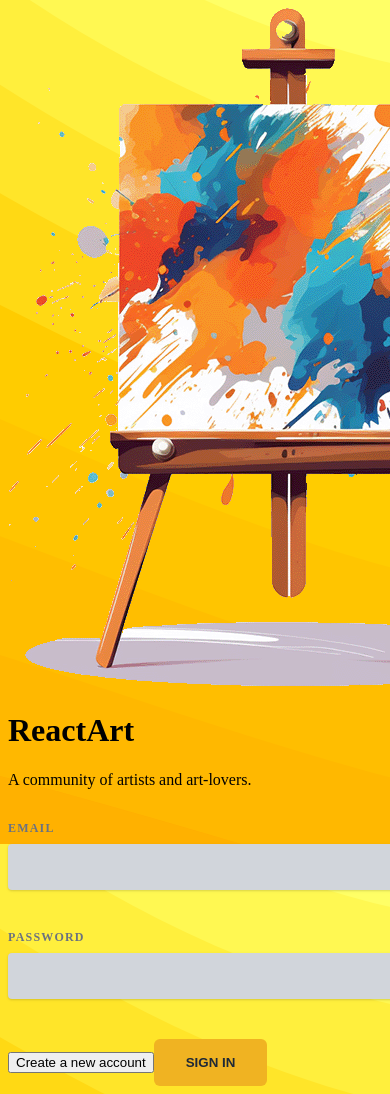
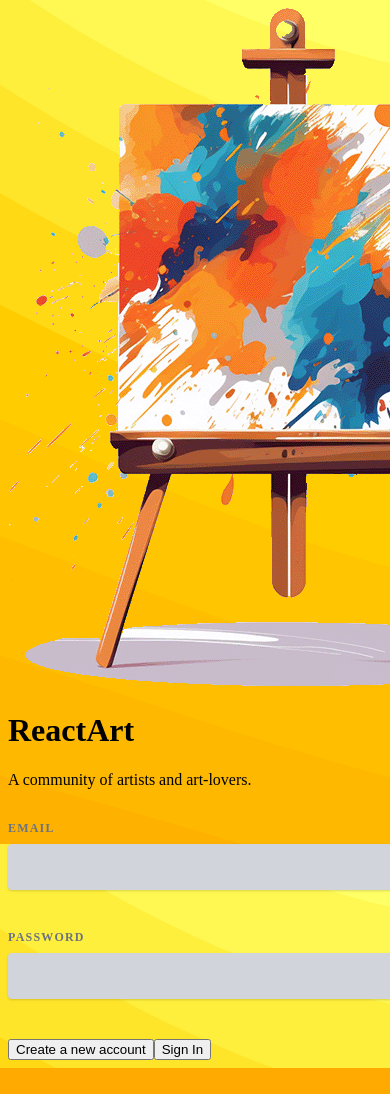
Before and after one commit to ikalakhi/reactArt, a React (Vite) app: page / in a window 390 px wide. Shown: the top 1094 px of the page. After the commit the page ends 1068 px from the top, so only its background shows below. Built offline with nearby package versions, Linux system fonts and the light colour scheme.

Commit message:
Tailwind: Media Queries & Pseudo Selectors

```diff
--- a/src/components/Button.jsx
+++ b/src/components/Button.jsx
@@ -1,20 +1,3 @@
-import { styled } from 'styled-components';
-
-const Button = styled.button`
-  &{
-    padding: 1rem 2rem;
-    font-weight: 600;
-    text-transform: uppercase;
-    border-radius: 0.25rem;
-    color: #1f2937;
-    background-color: #f0b322;
-    border-radius: 6px;
-    border: none;
-  }
-
-  &:hover {
-    background-color: #f0920e;
-  }
-`;
-
-export default Button;
+export default function Button({children, props}) {
+    return <button className="px-4 py-2 font-semibold uppercase rounded text-stone-900 bg-amber-400 hover:bg-amber-500" {...props}>{children}</button>
+}
--- a/src/components/Header.jsx
+++ b/src/components/Header.jsx
@@ -2,9 +2,9 @@
 
 export default function Header() {
   return (
-    <header className="flex flex-col items-center mt-8 mb-16">
+    <header className="flex flex-col items-center mt-8 mb-8 md:mb-16">
       <img src={logo} alt="A canvas" className="mb-8 w-44 h-44 object-contain"/>
-      <h1 className="text-4xl font-semibold tracking-widest text-center uppercase text-amber-800 font-title">ReactArt</h1>
+      <h1 className="text-xl md:text-4xl font-semibold tracking-widest text-center uppercase text-amber-800 font-title">ReactArt</h1>
       <p className="text-stone-500">A community of artists and art-lovers.</p>
     </header>
   );
```
